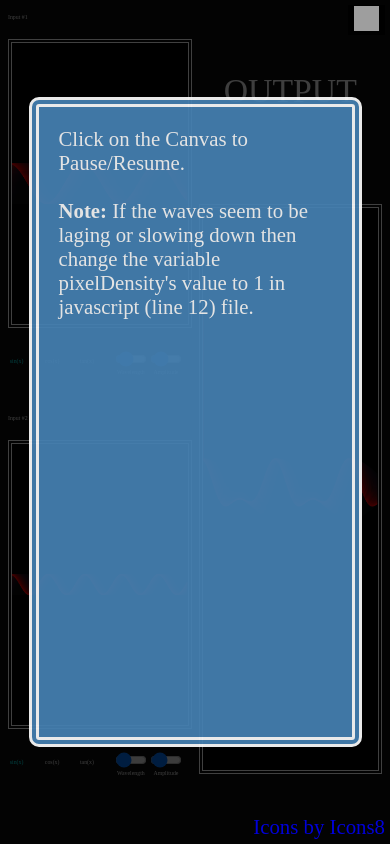
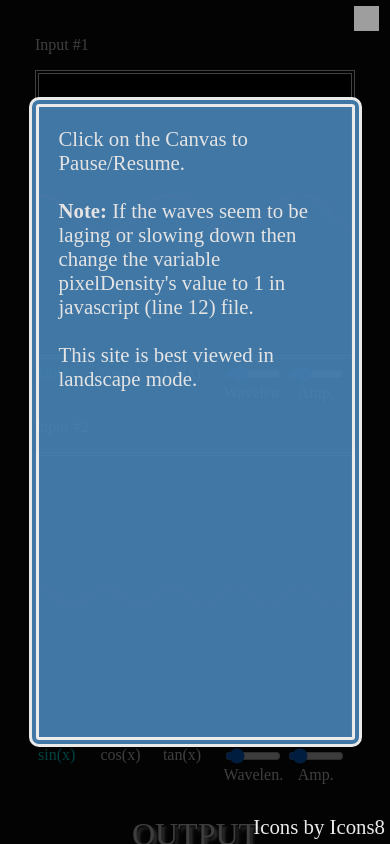
Before and after one commit to Bufftowel/Sin-Wave-Modulation, a plain HTML site: page Extra/Wave Superposition/index.html in a window 390 px wide. Both pictures are taken after a click on the button 366 px from the left and 20 px from the top of the page. Shown: the top 844 px of the page. Drawn offline with Linux system fonts and the light colour scheme; grey boxes are pictures that could not be loaded.

Commit message:
Minor layout fixes

```diff
--- a/Extra/Wave Superposition/index.css
+++ b/Extra/Wave Superposition/index.css
@@ -1,5 +1,7 @@
 body {
 	background: rgba(0, 0 ,0, 0.95);
+	font-size: 1rem;
+	margin: 20px;
 }
 
 #c1, #c2, #c3 {
@@ -8,7 +10,6 @@ body {
 
 label, p {
 	color: #f8f8f8;
-	font-size: 1.5vw;
 }
 
 #container {
@@ -17,23 +18,18 @@ label, p {
 	justify-content: space-between;
 }
 
-#container #input
+#input
 {
 	display: flex;
 	flex-direction: column;
 	justify-content: space-between;
 	align-items: center;
-	height: 95vh;
 }
 
 canvas {
 	border: solid white 4px;
 	border-style: double;
 	margin-bottom: 5px;
-}
-
-#input {
-	height: 100vh;
 }
 
 #input > div
@@ -43,6 +39,7 @@ canvas {
 	justify-content: space-between;
 	height: 50%;
 }
+
 #input > div > div
 {
 	display: flex;
@@ -51,6 +48,7 @@ canvas {
 	justify-content: space-around;
 	height: 15%;
 }
+
 #input > div > p {
 	height: 1%;
 }
@@ -85,15 +83,17 @@ input[type="radio"] {
 }
 
 #output p {
-	font-size: 4vh;
+	font-size: 2rem;
+	text-shadow: 3px 3px 3px rgba(200, 200, 200);
 }
 
 #info {
 	display: flex;
-	position: absolute;
+	position: fixed;
+	overflow: hidden;
 	top: 0;
 	left: 0;
-	width: 100vw;
+	width: 100%;
 	height: 0;
 	background: rgba(1, 1, 1, 0.75);
 	justify-content: center;
@@ -118,7 +118,7 @@ button.info, #info button {
 	position: absolute;
 	top: 5px;
 	right: 5px;
-	background: black;
+	background: transparent;
 	outline: none;
 	border: none;
 	z-index: 11;
@@ -128,11 +128,53 @@ button.info, #info button {
 	text-decoration: none;
 	font-size: 1rem
 	color: white;
-	position: absolute;
+	position:absolute;
 	bottom: 5px;
 	right: 5px;
 }
 
-#info a:visited {
+#info a:visited, a {
 	color: white;
 }
+
+hr {
+	display: none;
+}
+
+.wavelength + label + label {
+	display: none;
+}
+
+.amplitude + label + label {
+	display: none;
+}
+
+@media screen and (max-width: 700px)
+{
+	.wavelength + label + label {
+		display: inline;
+	}
+
+	.amplitude + label + label {
+		display: inline;
+	}
+	.wavelength + label {
+		display: none;
+	}
+
+	.amplitude + label {
+		display: none;
+	}
+
+}
+
+@media screen and (orientation: portrait)
+{
+	#container {
+		flex-direction: column;
+	}
+
+	#c1, #c2, #c3, #input > div > div {
+		width: 80vw;
+	}
+}
--- a/Extra/Wave Superposition/index.html
+++ b/Extra/Wave Superposition/index.html
@@ -15,8 +15,8 @@
 					<span><input type="radio" name="typec1" id="sinc1" checked><label for="sinc1">sin(x)</label></span>
 					<span><input type="radio" name="typec1" id="cosc1"> <label for="cosc1">cos(x)</label></span>
 					<span><input type="radio" name="typec1" id="tanc1"> <label for="tanc1">tan(x)</label></span>
-					<span class = "range"><input type="range" class="wavelength" min="1" value="20" max="100" name="wavelengthc1" id="wc1"><label for="wc1">Wavelength</label></span>
-					<span class = "range"><input type="range" class="amplitude" min="0" value="20" max="100" name="amplitudec1" id="amp1"><label for="amp1">Amplitude</label></span>
+					<span class = "range"><input type="range" class="wavelength" min="1" value="20" max="100" name="wavelengthc1" id="wc1"><label for="wc1">Wavelength</label><label for="wc1">Wavelen.</label></span>
+					<span class = "range"><input type="range" class="amplitude" min="0" value="20" max="100" name="amplitudec1" id="amp1"><label for="amp1">Amplitude</label><label for="amp1">Amp.</label></span>
 				</div>
 			</div>
 			<div>
@@ -26,11 +26,12 @@
 					<span><input type="radio" name="typec2" id="sinc2" checked><label for="sinc2">sin(x)</label></span>
 					<span><input type="radio" name="typec2" id="cosc2"> <label for="cosc2">cos(x)</label></span>
 					<span><input type="radio" name="typec2" id="tanc2"> <label for="tanc2">tan(x)</label></span>
-					<span class = "range"><input type="range" class="wavelength" min="1" value="10" max="100" name="wavelengthc2" id="wc2"><label for="wc2">Wavelength</label></span>
-					<span class = "range"><input type="range" class="amplitude" min="0" value="10" max="100" name="amplitudec2" id="amp2"><label for="amp2">Amplitude</label></span>
+					<span class = "range"><input type="range" class="wavelength" min="1" value="10" max="100" name="wavelengthc2" id="wc2"><label for="wc2">Wavelength</label><label for="wc2">Wavelen.</label></span>
+					<span class = "range"><input type="range" class="amplitude" min="0" value="10" max="100" name="amplitudec2" id="amp2"><label for="amp2">Amplitude</label><label for="amp2">Amp.</label></span>
 				</div>
 			</div>
 		</div>
+		<hr/>
 		<div id ="output">
 			<p>OUTPUT</p>
 			<canvas id = "c3"></canvas>
@@ -40,7 +41,8 @@
 		<p>
 			Click on the Canvas to Pause/Resume.<br/><br/>
 			<strong>Note:</strong> If the waves seem to be laging or slowing down then change
-			the variable pixelDensity's value to 1 in javascript (line 12) file.<br/>
+			the variable pixelDensity's value to 1 in javascript (line 12) file.<br/><br/>
+			This site is best viewed in landscape mode.
 			<a href="https://icons8.com/icon/118974/info">Icons by Icons8</a>
 		</p>
 		<button><img width="25" height="25" src="https://img.icons8.com/color/48/000000/cancel--v1.png"></button>
--- a/Extra/Wave Superposition/index.js
+++ b/Extra/Wave Superposition/index.js
@@ -22,10 +22,12 @@ c11.height = c11.height * pixelDensity;
 c33.width = c33.width * pixelDensity;
 c22.width = c22.width * pixelDensity;
 c11.width = c11.width * pixelDensity;
+
 let p1 = 0, p2 = 0, z= 0, c = 0, tmp1, tmp2;
 let func1 = function(){};
 let func2 = function(){};
 let amplitudec1, amplitudec2, wavelengthc1, wavelengthc2, exit = false;
+
 function animate()
 {
 	amplitudec1 = amp[0].value;
@@ -112,7 +114,7 @@ let infobox = document.querySelector("#info");
 let clsbtn = document.querySelector("#info button");
 let infobutton = document.querySelector("button.info");
 infobutton.addEventListener("click", function(){
-		infobox.style.height = "100vh";
+		infobox.style.height = "100%";
 		clsbtn.style.display = "block";
 		infobutton.style.display = "none";
 });
--- a/index.css
+++ b/index.css
@@ -1,5 +1,6 @@
 html {
 	height: 100%;
+	font-size: 2.3vh;
 }
 
 body {
@@ -19,8 +20,8 @@ body {
 }
 
 button.play-btn {
-	width: 3rem;
-	height: 3rem;
+	width: 7vh;
+	height: 7vh;
 	border-radius: 50%;
 	border: 2px solid white;
 	background: #263238;
@@ -38,18 +39,18 @@ span.play-btn:hover {
 
 span.play-btn {
 	display: inline-block;
-	height: 1rem;
+	height: 3vh;
 	border-color: transparent transparent transparent #E0E0E0;
 	transition: 200ms all ease;
 	will-change: border-width;
 	border-style: double;
-    border-width: 0px 0 0px 20px;
+    border-width: 0px 0 0px 3vh;
 }
 
 span.selected-play-btn {
 	border-style: solid;
 	height: 0;
-  	border-width: 0.6rem 0 0.6rem 1rem;
+  	border-width: 1.7vh 0 1.7vh 3vh;
 }
 
 .slidebar  div input, .slidebar  div label {
```
